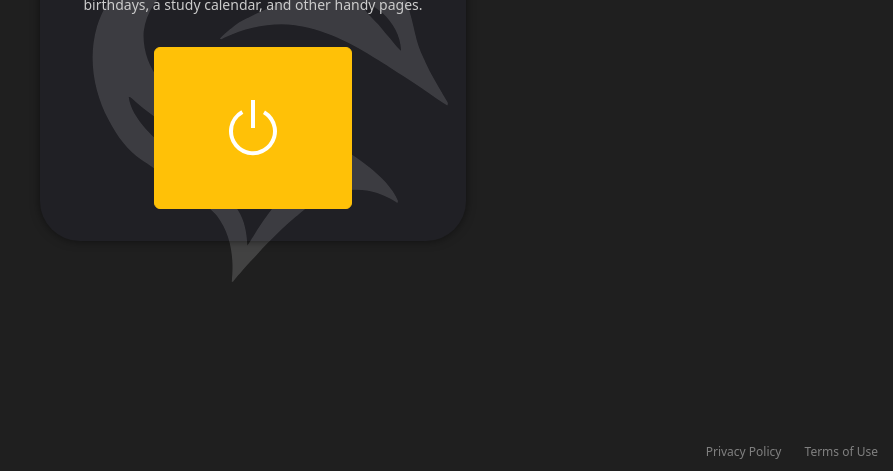
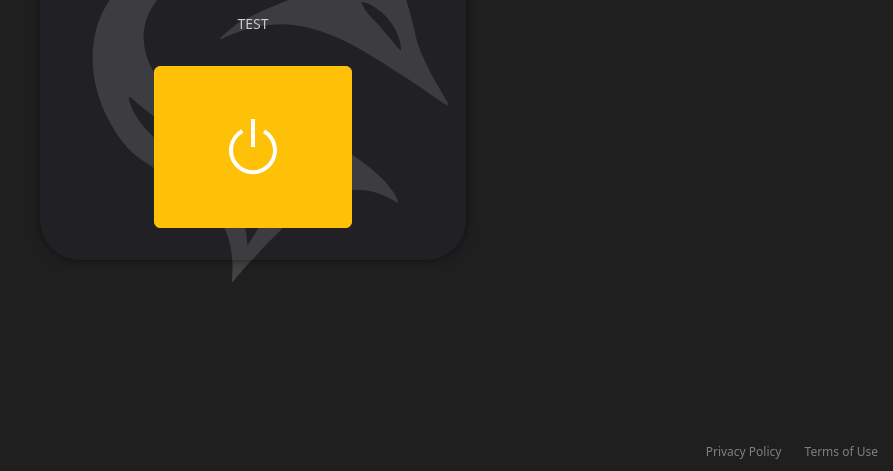
Before and after one commit to MinkerPro99/MinkerPage, a plain HTML site: page index.html in a window 1280 px wide. Shown: the part 329-800 px from the top of the page, without its empty margins (387-1280 px from the left). Drawn offline with nearby package versions, Linux system fonts and the light colour scheme.

Commit message:
test webhook

```diff
--- a/index.html
+++ b/index.html
@@ -26,6 +26,7 @@
       <div class="row m-3 d-flex justify-content-center align-items-center">
         <h1 class="text-center w-txt">Welcome</h1>
         <p class="text-center mb-3" style="font-size:14px; color:#ccc;">A simple personal homepage offering access to birthdays, a study calendar, and other handy pages.</p>
+        <p class="text-center mb-3" style="font-size:14px; color:#ccc;">TEST</p>
         <button style="color: white; font-weight: bold;" class="btn btn-warning col-6 pt-5 pb-5 mt-3 mb-3" id="bootBtn">
           <svg xmlns="http://www.w3.org/2000/svg" width="64" height="64" fill="currentColor" class="bi bi-power"
             viewBox="0 0 16 16">
```
